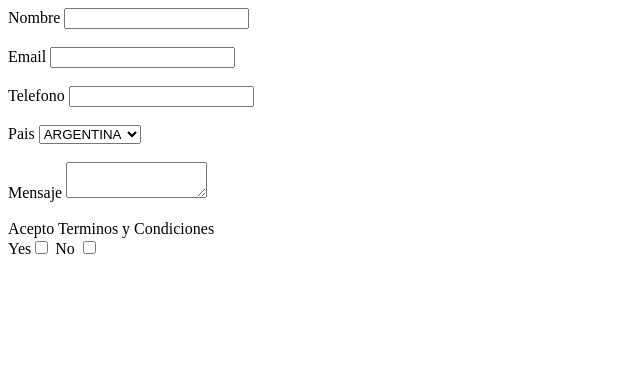
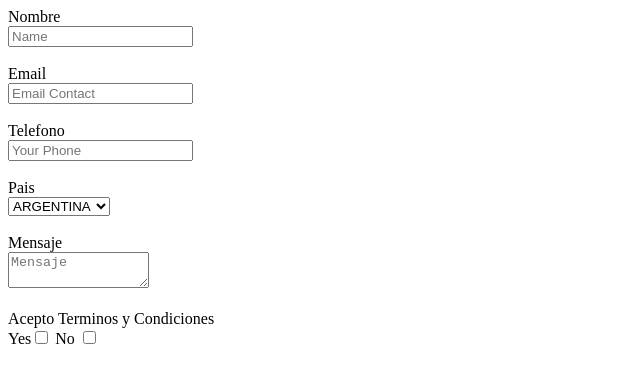
Before and after one commit to Rogzf/Web-tributo, a plain HTML site: page contact.html in a window 1280 px wide. Shown: the whole page, without its empty margins (0-640 px from the left). Drawn offline with Linux system fonts and the light colour scheme.

Commit message:
Contact final

```diff
--- a/contact.html
+++ b/contact.html
@@ -6,17 +6,17 @@
     <title>-Contact</title>
 </head>
 <body>
-    <label for="">Nombre</label>
-    <input type="name"><br>
+    <label for="">Nombre</label><br>
+    <input type="name" placeholder="Name"><br>
     <br>
-    <label for="">Email</label>
-    <input type="email"><br>
+    <label for="">Email</label><br>
+    <input type="email" placeholder="Email Contact"><br>
     <br>
-    <label for="">Telefono</label>
-    <input type="number"><br>
+    <label for="">Telefono</label><br>
+    <input type="number" placeholder="Your Phone"><br>
     <br>
-    <label for="Pais">Pais</label>
-    <select name="Pais" id="Pais">
+    <label for="Pais">Pais</label><br>
+    <select name="Pais" id="Pais" aria-placeholder="Country">
         <option value="ARGENTINA">ARGENTINA</option>
         <option value="ESPAÑA">ESPAÑA</option>
         <option value="VENEZUELA">VENEZUELA</option>
@@ -24,8 +24,8 @@
     <br>
 
     <br>
-   <LAbel>Mensaje</LAbel>
-    <textarea name="Mensaje" id="Mensaje" cols="15" rows="2"></textarea>
+   <LAbel>Mensaje</LAbel><br>
+    <textarea name="Mensaje" id="Mensaje" cols="15" rows="2" placeholder="Mensaje"></textarea>
     <br>
     <br>
     <label for="">Acepto Terminos y Condiciones</label><br>
```
Also changed, not shown: index.html (+2 -0 lines).
